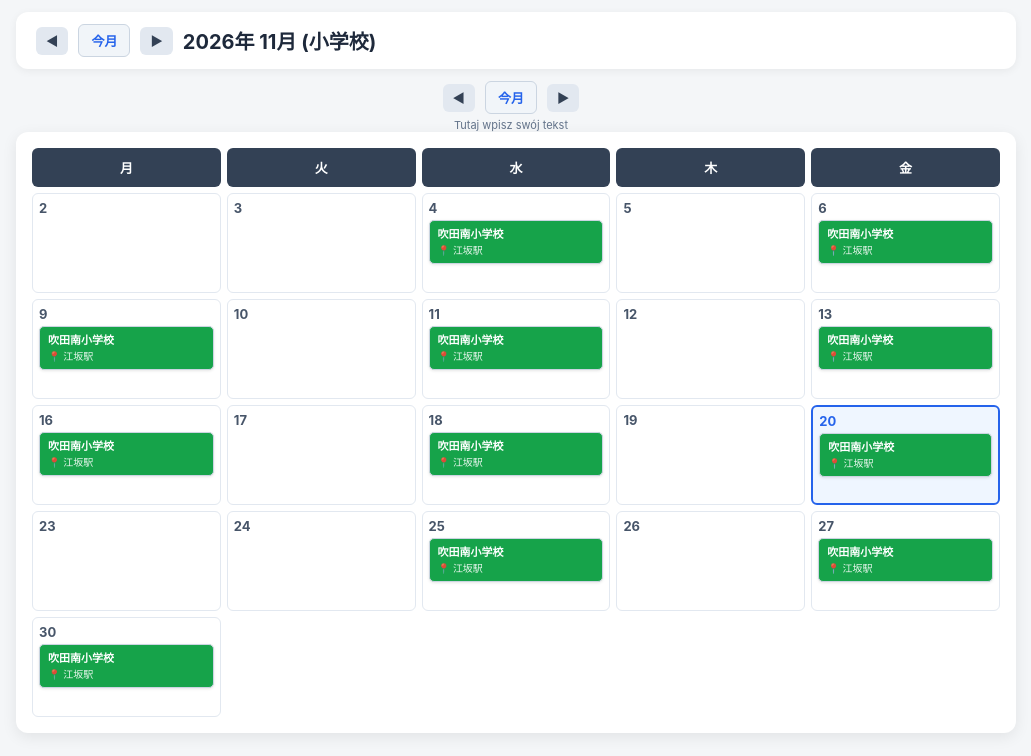
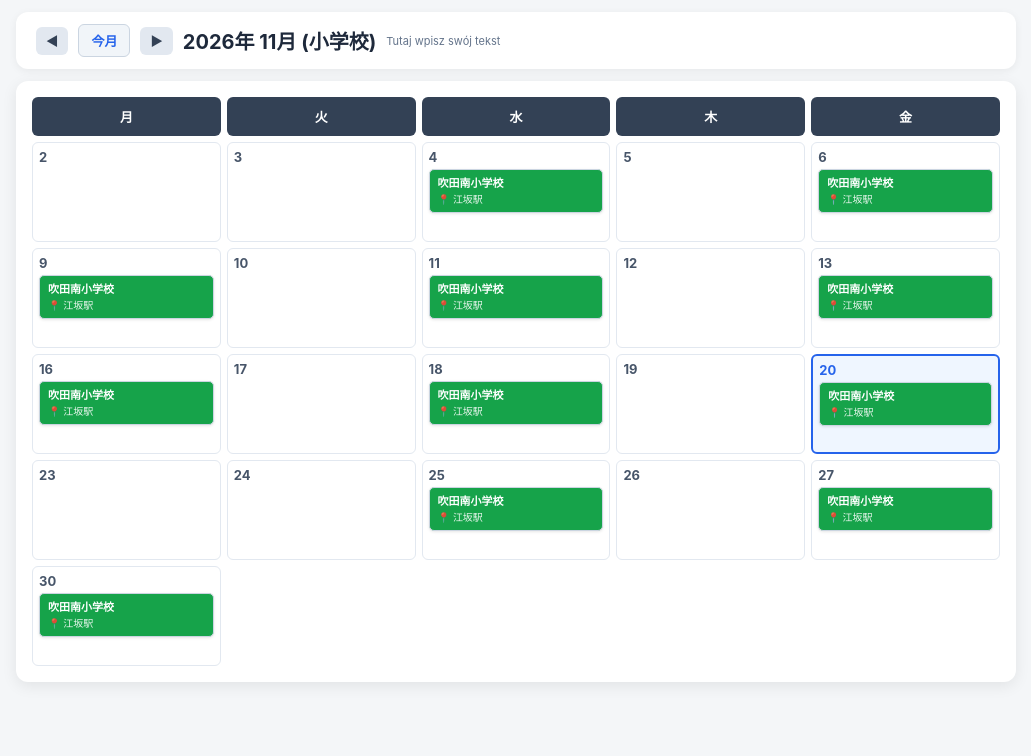
Before and after one commit to dariuszt007/ictcalendar, a plain HTML site: page elem.html in a window 1280 px wide. Shown: the whole page, without its empty margins (124-1155 px from the left). Drawn offline with Linux system fonts and the light colour scheme.

Commit message:
Update elem.html

```diff
--- a/elem.html
+++ b/elem.html
@@ -108,6 +108,7 @@
         <button class="btn-today-nav" onclick="goToday()">今月</button>
         <button class="btn-nav" onclick="changeMonth(1)">▶</button>
         <div class="calendar-header-title" id="calendarTitle"></div>
+        <small class="month-help">Tutaj wpisz swój tekst</small>
     </div>
 
     <!--<div class="nav-links">
@@ -116,21 +117,6 @@
         <a href="admin.html">管理者</a>
     </div>-->
 </div>
-
-<div class="calendar-nav-area">
-    <div class="month-controls">
-        <div class="month-control-buttons">
-            <button class="btn-nav" onclick="changeMonth(-1)">◀</button>
-            <button class="btn-today-nav" onclick="goToday()">今月</button>
-            <button class="btn-nav" onclick="changeMonth(1)">▶</button>
-        </div>
-        <small class="month-help">Tutaj wpisz swój tekst</small>
-    </div>
-
-    <div class="calendar-header-title" id="calendarTitle"></div>
-</div>
-
-
 
 <div class="calendar-container">
     <div class="calendar-grid" id="calendarGrid">
```
